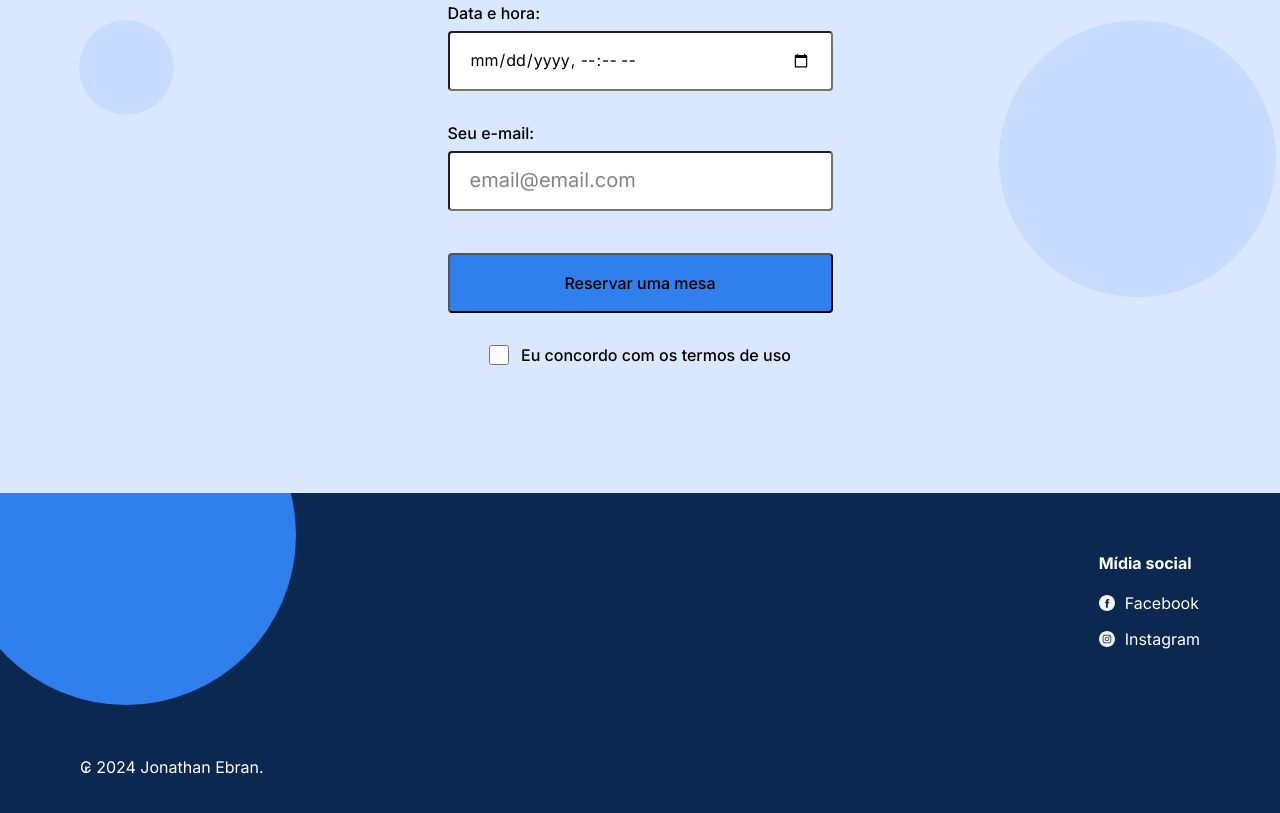
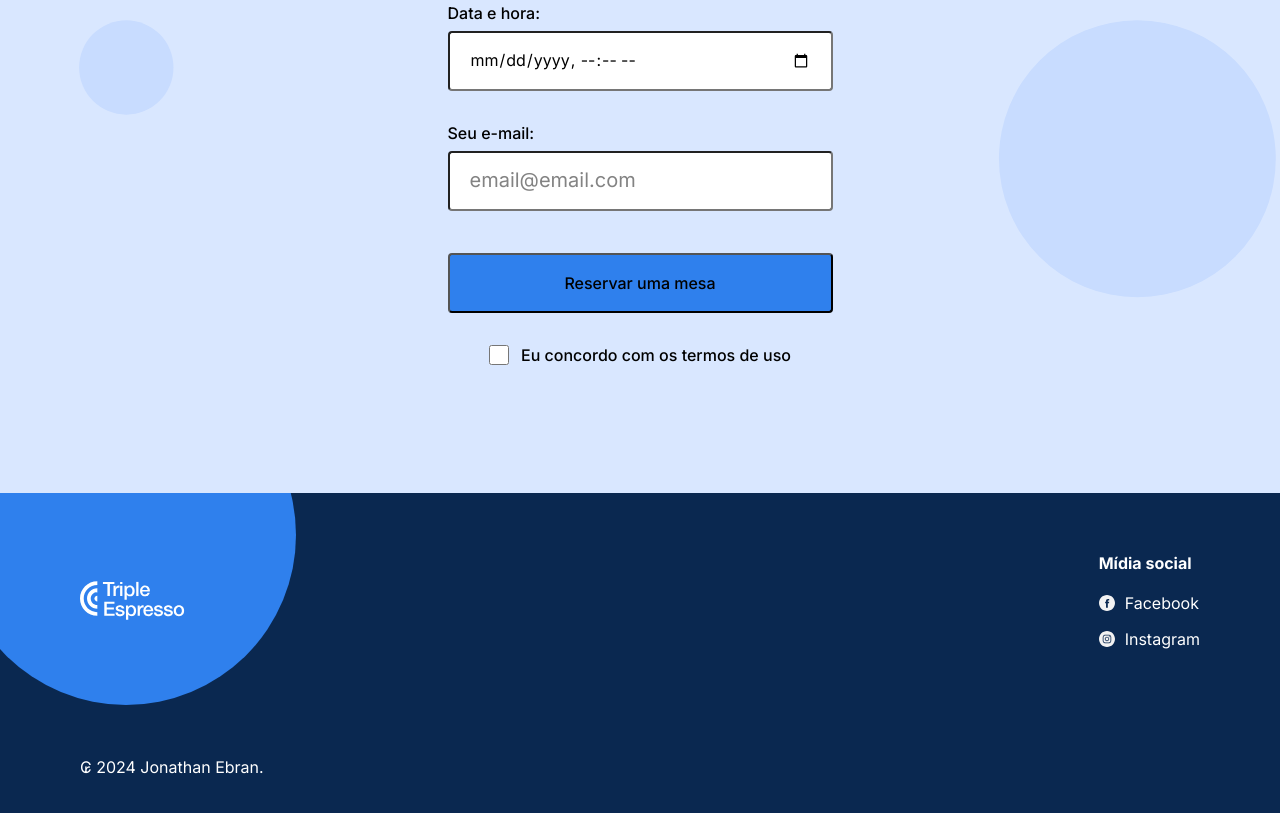
Before and after one commit to jonathanebran/web_project_coffeeshop, a plain HTML site: page index.html in a window 1280 px wide. Shown: the part 2137-2950 px from the top of the page. Drawn offline with Linux system fonts and the light colour scheme.

Commit message:
add alterações footer 2

```diff
--- a/index.html
+++ b/index.html
@@ -159,11 +159,11 @@
         </section>
       </main>
       <footer class="footer" id="footer">
-        <section class="footer__content">
+        <section class="footer__content" id="footer__content">
           <img
             src="./images/logo_coffeeshop_light.svg"
             alt="logo do café."
-            class="footer_logo"
+            class="footer__logo"
           />
           <div class="footer__circle"></div>
           <div class="footer__social">
```
